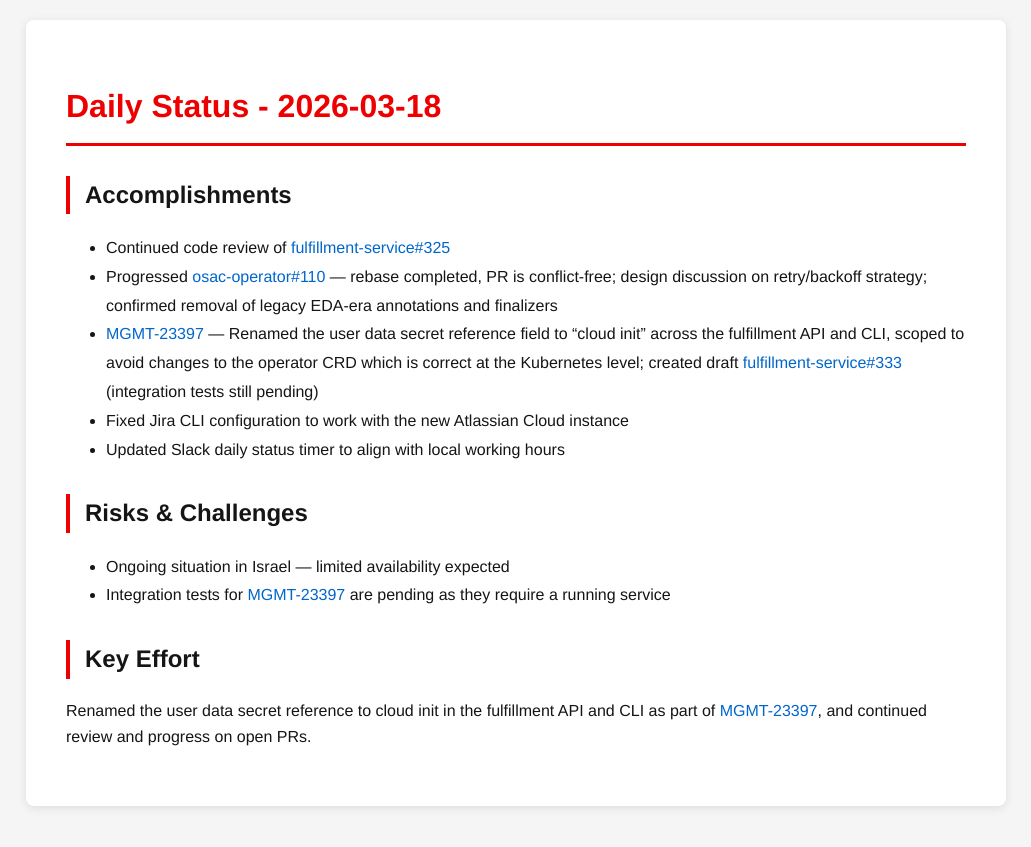
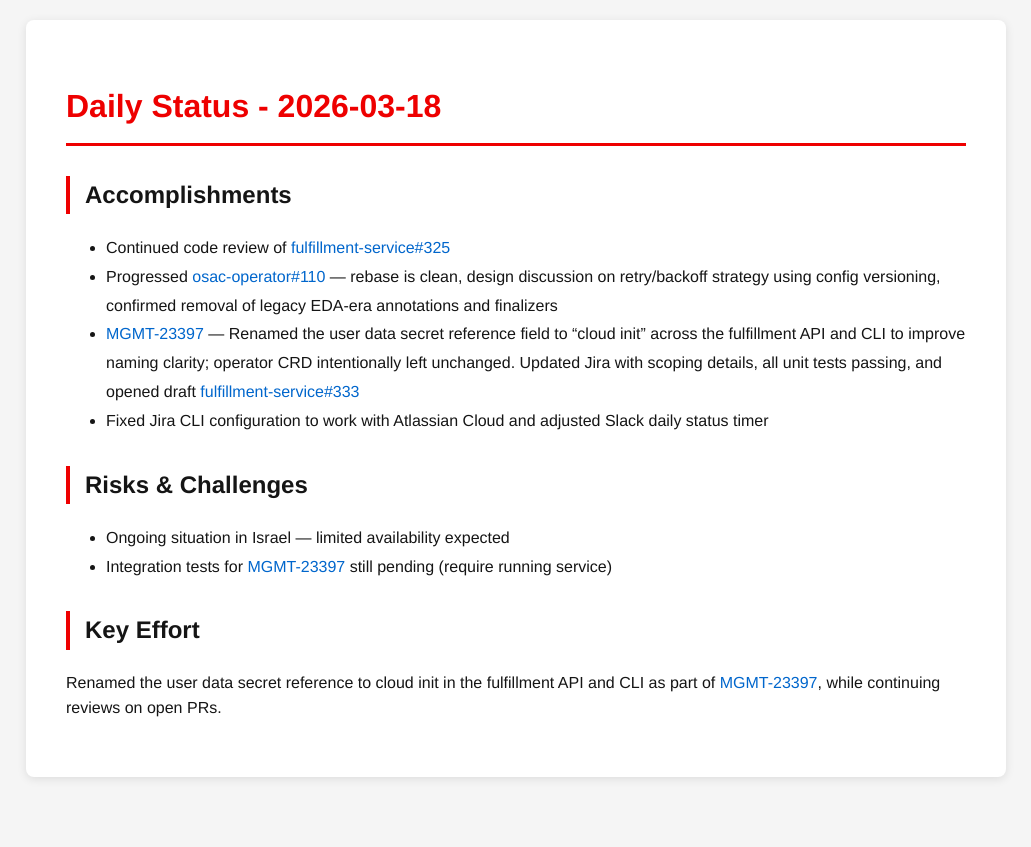
Before and after one commit to tzvatot/daily-status, a Jekyll site: the page built from 2026-03-18.md, in a window 1280 px wide. Shown: the top 847 px of the page, without its empty margins (124-1155 px from the left). Built offline with Jekyll 4.4.1, drawn with Linux system fonts in a browser that asks for light colours.

Commit message:
Daily status update - 2026-03-18

```diff
--- a/2026-03-18.md
+++ b/2026-03-18.md
@@ -8,14 +8,13 @@ date: 2026-03-18
 
 ## Accomplishments
 - Continued code review of [fulfillment-service#325](https://github.com/osac-project/fulfillment-service/pull/325)
-- Progressed [osac-operator#110](https://github.com/osac-project/osac-operator/pull/110) — rebase completed, PR is conflict-free; design discussion on retry/backoff strategy; confirmed removal of legacy EDA-era annotations and finalizers
-- [MGMT-23397](https://issues.redhat.com/browse/MGMT-23397) — Renamed the user data secret reference field to "cloud init" across the fulfillment API and CLI, scoped to avoid changes to the operator CRD which is correct at the Kubernetes level; created draft [fulfillment-service#333](https://github.com/osac-project/fulfillment-service/pull/333) (integration tests still pending)
-- Fixed Jira CLI configuration to work with the new Atlassian Cloud instance
-- Updated Slack daily status timer to align with local working hours
+- Progressed [osac-operator#110](https://github.com/osac-project/osac-operator/pull/110) — rebase is clean, design discussion on retry/backoff strategy using config versioning, confirmed removal of legacy EDA-era annotations and finalizers
+- [MGMT-23397](https://issues.redhat.com/browse/MGMT-23397) — Renamed the user data secret reference field to "cloud init" across the fulfillment API and CLI to improve naming clarity; operator CRD intentionally left unchanged. Updated Jira with scoping details, all unit tests passing, and opened draft [fulfillment-service#333](https://github.com/osac-project/fulfillment-service/pull/333)
+- Fixed Jira CLI configuration to work with Atlassian Cloud and adjusted Slack daily status timer
 
 ## Risks & Challenges
 - Ongoing situation in Israel — limited availability expected
-- Integration tests for [MGMT-23397](https://issues.redhat.com/browse/MGMT-23397) are pending as they require a running service
+- Integration tests for [MGMT-23397](https://issues.redhat.com/browse/MGMT-23397) still pending (require running service)
 
 ## Key Effort
-Renamed the user data secret reference to cloud init in the fulfillment API and CLI as part of [MGMT-23397](https://issues.redhat.com/browse/MGMT-23397), and continued review and progress on open PRs.
+Renamed the user data secret reference to cloud init in the fulfillment API and CLI as part of [MGMT-23397](https://issues.redhat.com/browse/MGMT-23397), while continuing reviews on open PRs.
```
